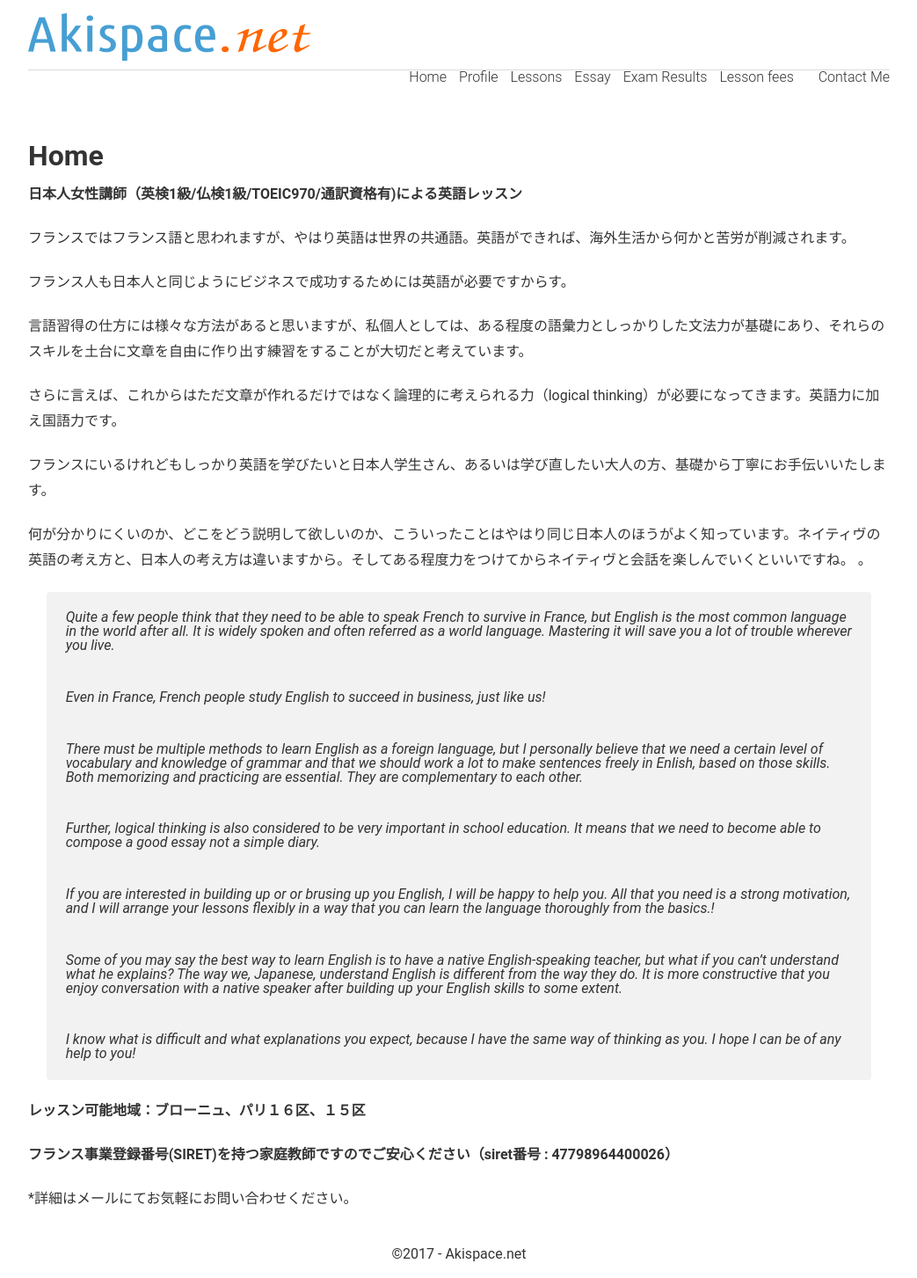
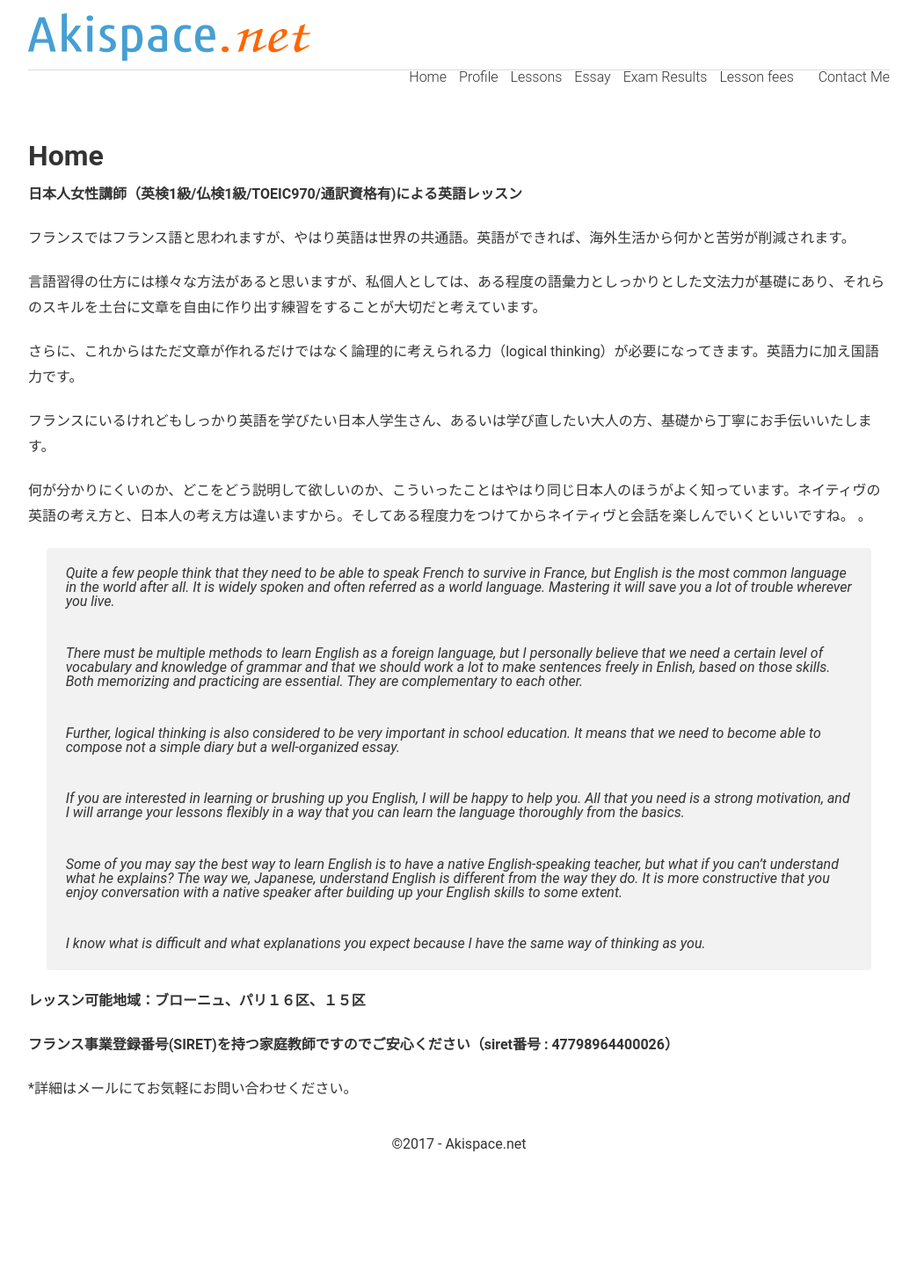
Before and after one commit to phocean/akispace, a Jekyll site: the page built from 00_index.md, in a window 1280 px wide. Shown: the whole page at 88% size, without its empty margins (118-1161 px from the left). Built offline with Jekyll 4.4.1, drawn with Linux system fonts in a browser that asks for light colours; after the commit the page ends 1328 px from its top, so only the background shows below that.

Commit message:
the conten modified and added

```diff
--- a/00_index.md
+++ b/00_index.md
@@ -13,30 +13,26 @@
 
 フランスではフランス語と思われますが、やはり英語は世界の共通語。英語ができれば、海外生活から何かと苦労が削減されます。
 
-フランス人も日本人と同じようにビジネスで成功するためには英語が必要ですからす。
+言語習得の仕方には様々な方法があると思いますが、私個人としては、ある程度の語彙力としっかりとした文法力が基礎にあり、それらのスキルを土台に文章を自由に作り出す練習をすることが大切だと考えています。
 
-言語習得の仕方には様々な方法があると思いますが、私個人としては、ある程度の語彙力としっかりした文法力が基礎にあり、それらのスキルを土台に文章を自由に作り出す練習をすることが大切だと考えています。
+さらに、これからはただ文章が作れるだけではなく論理的に考えられる力（logical thinking）が必要になってきます。英語力に加え国語力です。
 
-さらに言えば、これからはただ文章が作れるだけではなく論理的に考えられる力（logical thinking）が必要になってきます。英語力に加え国語力です。
-
-フランスにいるけれどもしっかり英語を学びたいと日本人学生さん、あるいは学び直したい大人の方、基礎から丁寧にお手伝いいたします。
+フランスにいるけれどもしっかり英語を学びたい日本人学生さん、あるいは学び直したい大人の方、基礎から丁寧にお手伝いいたします。
 
 何が分かりにくいのか、どこをどう説明して欲しいのか、こういったことはやはり同じ日本人のほうがよく知っています。ネイティヴの英語の考え方と、日本人の考え方は違いますから。そしてある程度力をつけてからネイティヴと会話を楽しんでいくといいですね。
 。
 
 > Quite a few people think that they need to be able to speak French to survive in France, but English is the most common language in the world after all. It is widely spoken and often referred as a world language. Mastering it will save you a lot of trouble wherever you live.
 >
-> Even in France, French people study English to succeed in business, just like us!
->
 > There must be multiple methods to learn English as a foreign language, but I personally believe that we need a certain level of vocabulary and knowledge of grammar and that we should work a lot to make sentences freely in Enlish, based on those skills. Both memorizing and practicing are essential. They are complementary to each other.
 >
-> Further, logical thinking is also considered to be very important in school education. It means that we need to become able to compose a good essay not a simple diary.
+> Further, logical thinking is also considered to be very important in school education. It means that we need to become able to compose not a simple diary but a well-organized essay.
 >
-> If you are interested in building up or or brusing up you English, I will be happy to help you. All that you need is a strong motivation, and I will arrange your lessons flexibly in a way that you can learn the language thoroughly from the basics.!
+> If you are interested in learning or brushing up you English, I will be happy to help you. All that you need is a strong motivation, and I will arrange your lessons flexibly in a way that you can learn the language thoroughly from the basics.
 >
 > Some of you may say the best way to learn English is to have a native English-speaking teacher, but what if you can’t understand what he explains? The way we, Japanese, understand English is different from the way they do. It is more constructive that you enjoy conversation with a native speaker after building up your English skills to some extent.
 >
-> I know what is difficult and what explanations you expect, because I have the same way of thinking as you. I hope I can be of any help to you!
+> I know what is difficult and what explanations you expect because I have the same way of thinking as you.
 
 **レッスン可能地域：ブローニュ、パリ１６区、１５区**
 
```
